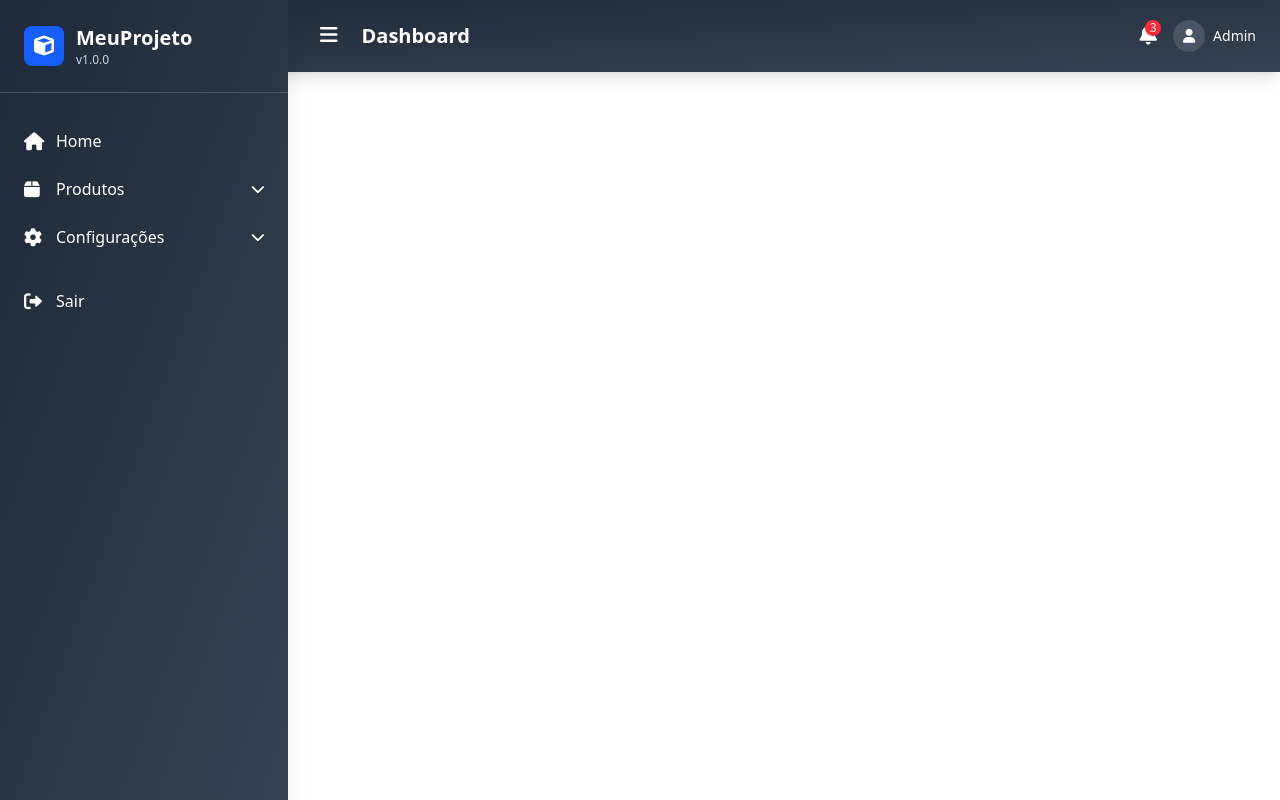
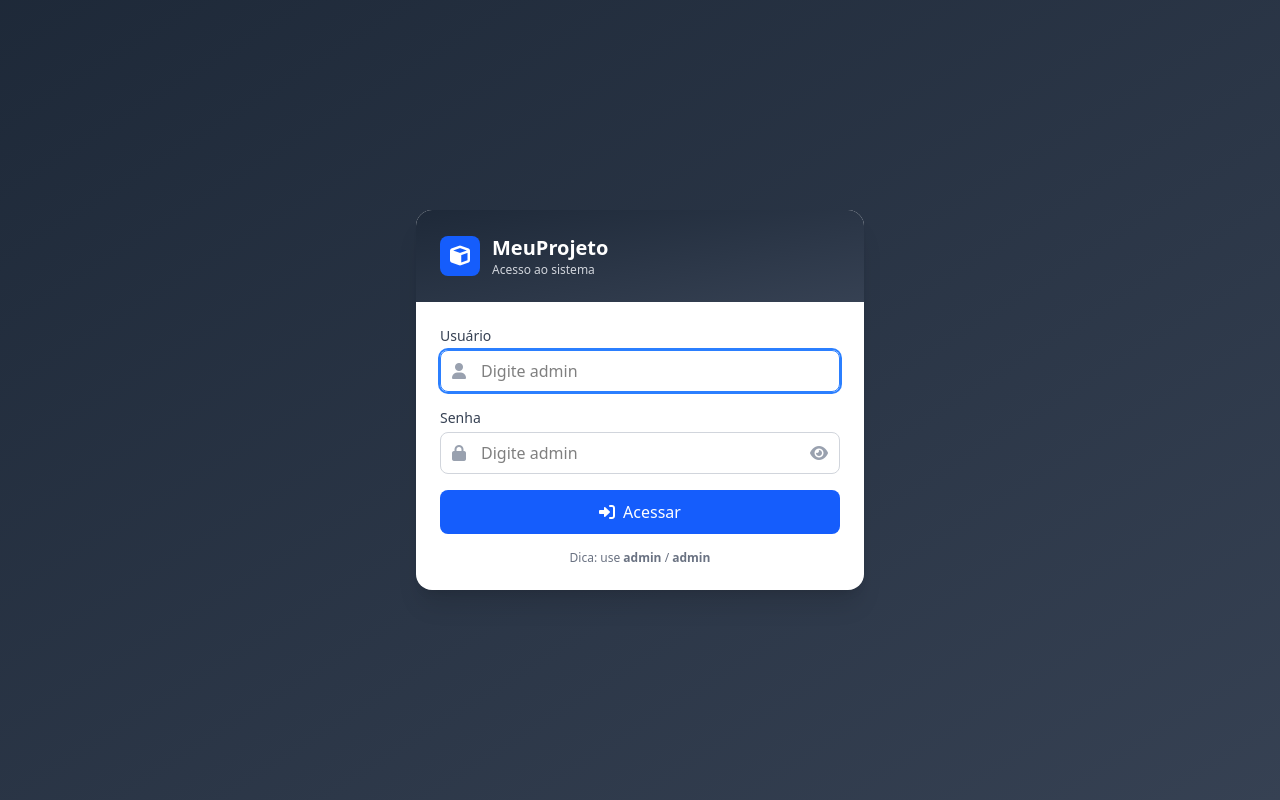
Before and after one commit to leosilvajr/clean-money-front, a React (Vite) app: page /login in a window 1280 px wide. Built offline with nearby package versions, Linux system fonts and the light colour scheme.

Commit message:
Adicionado Tela Login

```diff
--- a/src/App.jsx
+++ b/src/App.jsx
@@ -1,21 +1,33 @@
 // === File: src/App.jsx ===
-
-import { BrowserRouter, Route, Routes, Link } from "react-router-dom";
+import { BrowserRouter, Route, Routes, Navigate, useLocation } from "react-router-dom";
 import { useMemo, useState } from "react";
 import "./index.css";
 import Home from "./Pages/home";
 import Header from "./components/Header";
 import Sidebar from "./components/Sidebar";
+import { AuthProvider, useAuth } from "./context/AuthContext";
+import Login from "./Pages/login";
 
-export default function AppRoutes() {
+function RequireAuth({ children }) {
+  const { isAuthenticated } = useAuth();
+  const location = useLocation();
+  if (!isAuthenticated) {
+    return <Navigate to="/login" state={{ from: location }} replace />;
+  }
+  return children;
+}
+
+function Shell() {
+  const { isAuthenticated } = useAuth();
+  const location = useLocation();
+  const isLogin = location.pathname === "/login";
+
   const [collapsed, setCollapsed] = useState(false);
   const [openMenus, setOpenMenus] = useState({ produtos: false, config: false });
-
-  const sidebarPx = useMemo(() => (collapsed ? 80 : 288), [collapsed]); // 80px vs 288px (~w-20 vs w-72)
+  const sidebarPx = useMemo(() => (collapsed ? 80 : 288), [collapsed]);
 
   const toggleSidebar = () => {
     setCollapsed((v) => !v);
-    // Close submenus on collapse
     if (!collapsed) setOpenMenus({ produtos: false, config: false });
   };
 
@@ -25,30 +37,50 @@ export default function AppRoutes() {
   };
 
   return (
-    <BrowserRouter>
-      {/* Header */}
+    <>
+      {/* Only show chrome when NOT on login */}
+      {!isLogin && (
+        <>
           <Header sidebarPx={sidebarPx} onToggleSidebar={toggleSidebar} />
-
-      {/* Sidebar */}
           <Sidebar
             collapsed={collapsed}
             openMenus={openMenus}
             toggleSubmenu={toggleSubmenu}
             sidebarPx={sidebarPx}
           />
+        </>
+      )}
 
-      {/* Main content */}
       <main
         className="transition-all duration-300"
-        style={{ marginLeft: sidebarPx, marginTop: 80, padding: "2rem" }}
+        style={{ marginLeft: !isLogin ? sidebarPx : 0, marginTop: !isLogin ? 80 : 0, padding: !isLogin ? "2rem" : 0 }}
       >
-        <div className="max-w-7xl mx-auto">
+        <div className={!isLogin ? "max-w-7xl mx-auto" : ""}>
           <Routes>
-            <Route path="/" element={<Home />} />
-            {/* Add more routes here as you build pages */}
+            <Route path="/login" element={<Login />} />
+            <Route
+              path="/"
+              element={
+                <RequireAuth>
+                  <Home />
+                </RequireAuth>
+              }
+            />
+            {/* Add more protected routes here */}
+            <Route path="*" element={<Navigate to={isAuthenticated ? "/" : "/login"} replace />} />
           </Routes>
         </div>
       </main>
-    </BrowserRouter>
+    </>
   );
 }
+
+export default function AppRoutes() {
+  return (
+    <AuthProvider>
+      <BrowserRouter>
+        <Shell />
+      </BrowserRouter>
+    </AuthProvider>
+  );
+}
--- a/src/Pages/home.jsx
+++ b/src/Pages/home.jsx
@@ -1,3 +1,4 @@
+
 // === File: src/Pages/home.jsx ===
 export default function Home() {
   return (
--- /dev/null
+++ b/src/Pages/login.jsx
@@ -0,0 +1,125 @@
+// === File: src/Pages/login.jsx ===
+import { useEffect, useState } from "react";
+import { useLocation, useNavigate } from "react-router-dom";
+import { useAuth } from "../context/AuthContext";
+
+export default function Login() {
+  const { isAuthenticated, login } = useAuth();
+  const navigate = useNavigate();
+  const location = useLocation();
+  const from = location.state?.from?.pathname || "/";
+
+  const [username, setUsername] = useState("");
+  const [password, setPassword] = useState("");
+  const [showPassword, setShowPassword] = useState(false);
+  const [error, setError] = useState("");
+  const [loading, setLoading] = useState(false);
+
+  useEffect(() => {
+    if (isAuthenticated) navigate(from, { replace: true });
+  }, [isAuthenticated, from, navigate]);
+
+  const onSubmit = async (e) => {
+    e.preventDefault();
+    setError("");
+    setLoading(true);
+    const res = await login(username.trim(), password);
+    setLoading(false);
+    if (!res.ok) {
+      setError(res.error || "Falha ao autenticar");
+      return;
+    }
+    navigate(from, { replace: true });
+  };
+
+  return (
+    <div className="min-h-screen bg-gradient-to-br from-gray-800 to-gray-700 flex items-center justify-center p-6">
+      <div className="w-full max-w-md">
+        <div className="bg-white rounded-2xl shadow-xl overflow-hidden">
+          {/* Header / Branding */}
+          <div className="bg-gradient-to-br from-gray-800 to-gray-700 p-6 text-white">
+            <div className="flex items-center gap-3">
+              <div className="w-10 h-10 bg-blue-600 rounded-lg flex items-center justify-center">
+                <i className="fas fa-cube text-xl" />
+              </div>
+              <div>
+                <h2 className="text-xl font-bold">MeuProjeto</h2>
+                <p className="text-xs text-gray-300">Acesso ao sistema</p>
+              </div>
+            </div>
+          </div>
+
+          {/* Form */}
+          <form className="p-6 space-y-4" onSubmit={onSubmit}>
+            {error && (
+              <div className="p-3 rounded-lg bg-red-50 text-red-700 text-sm border border-red-200">
+                <i className="fas fa-circle-exclamation mr-2" /> {error}
+              </div>
+            )}
+
+            <div>
+              <label className="block text-sm font-medium text-gray-700 mb-1">Usuário</label>
+              <div className="relative">
+                <span className="absolute inset-y-0 left-0 pl-3 flex items-center">
+                  <i className="fas fa-user text-gray-400" />
+                </span>
+                <input
+                  type="text"
+                  value={username}
+                  onChange={(e) => setUsername(e.target.value)}
+                  className="w-full rounded-lg border border-gray-300 pl-10 pr-3 py-2 focus:outline-none focus:ring-2 focus:ring-blue-500 focus:border-blue-500"
+                  placeholder="Digite admin"
+                  autoFocus
+                />
+              </div>
+            </div>
+
+            <div>
+              <label className="block text-sm font-medium text-gray-700 mb-1">Senha</label>
+              <div className="relative">
+                <span className="absolute inset-y-0 left-0 pl-3 flex items-center">
+                  <i className="fas fa-lock text-gray-400" />
+                </span>
+                <input
+                  type={showPassword ? "text" : "password"}
+                  value={password}
+                  onChange={(e) => setPassword(e.target.value)}
+                  className="w-full rounded-lg border border-gray-300 pl-10 pr-10 py-2 focus:outline-none focus:ring-2 focus:ring-blue-500 focus:border-blue-500"
+                  placeholder="Digite admin"
+                />
+                <button
+                  type="button"
+                  onClick={() => setShowPassword((v) => !v)}
+                  className="absolute inset-y-0 right-0 pr-3 flex items-center text-gray-400 hover:text-gray-600"
+                  aria-label="Mostrar/ocultar senha"
+                >
+                  <i className={`fas ${showPassword ? "fa-eye-slash" : "fa-eye"}`} />
+                </button>
+              </div>
+            </div>
+
+            <button
+              type="submit"
+              disabled={loading}
+              className="w-full flex items-center justify-center gap-2 bg-blue-600 hover:bg-blue-700 text-white font-medium py-2.5 rounded-lg transition-colors disabled:opacity-70"
+            >
+              {loading ? (
+                <>
+                  <i className="fas fa-circle-notch animate-spin" /> Entrando...
+                </>
+              ) : (
+                <>
+                  <i className="fas fa-right-to-bracket" /> Acessar
+                </>
+              )}
+            </button>
+
+            <p className="text-xs text-gray-500 text-center">
+              Dica: use <span className="font-semibold">admin</span> / <span className="font-semibold">admin</span>
+            </p>
+          </form>
+        </div>
+      </div>
+    </div>
+  );
+}
--- /dev/null
+++ b/src/context/AuthContext.jsx
@@ -0,0 +1,40 @@
+// === File: src/context/AuthContext.jsx ===
+import { createContext, useContext, useEffect, useMemo, useState } from "react";
+
+const AuthCtx = createContext(null);
+
+export function AuthProvider({ children }) {
+  const [isAuthenticated, setIsAuthenticated] = useState(false);
+  const [loading, setLoading] = useState(true);
+
+  useEffect(() => {
+    // restore from storage
+    const token = localStorage.getItem("auth_demo_token");
+    setIsAuthenticated(!!token);
+    setLoading(false);
+  }, []);
+
+  const login = async (username, password) => {
+    // Demo-only: accept admin / admin
+    if (username === "admin" && password === "admin") {
+      localStorage.setItem("auth_demo_token", "ok");
+      setIsAuthenticated(true);
+      return { ok: true };
+    }
+    return { ok: false, error: "Usuário ou senha inválidos." };
+  };
+
+  const logout = () => {
+    localStorage.removeItem("auth_demo_token");
+    setIsAuthenticated(false);
+  };
+
+  const value = useMemo(() => ({ isAuthenticated, loading, login, logout }), [isAuthenticated, loading]);
+  return <AuthCtx.Provider value={value}>{children}</AuthCtx.Provider>;
+}
+
+export function useAuth() {
+  const ctx = useContext(AuthCtx);
+  if (!ctx) throw new Error("useAuth deve ser usado dentro de <AuthProvider>");
+  return ctx;
+}
```
Also changed, not shown: src/components/Header.jsx (indentation only), src/components/Sidebar.jsx (line endings or trailing spaces). Lines whose indentation alone changed are shown as unchanged.
